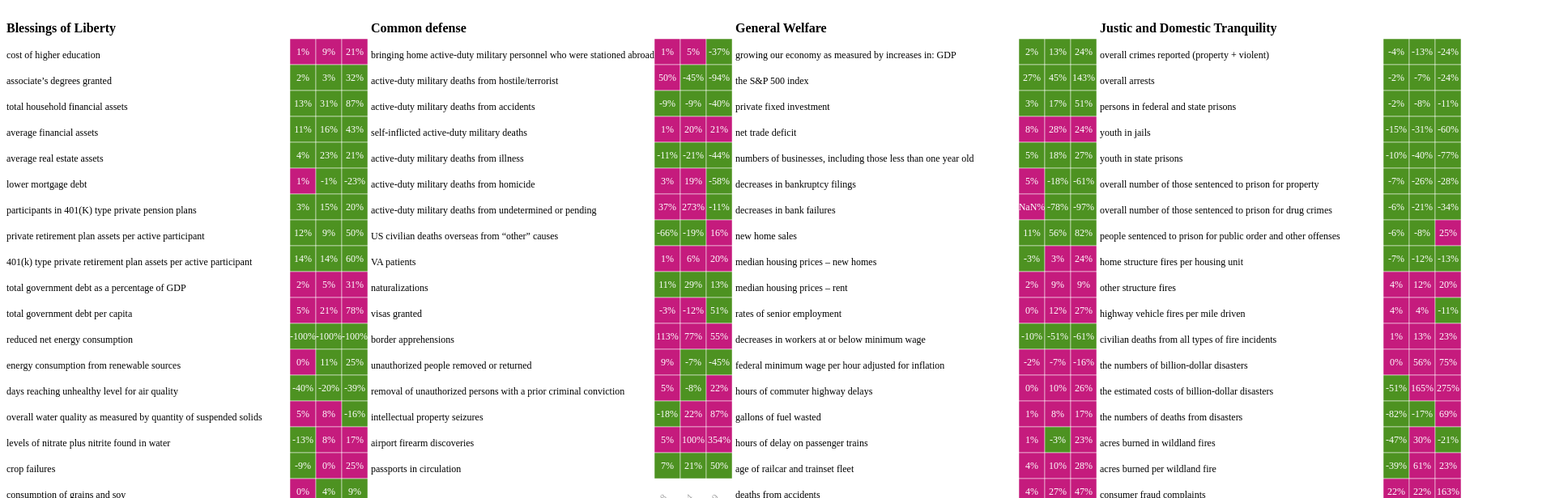
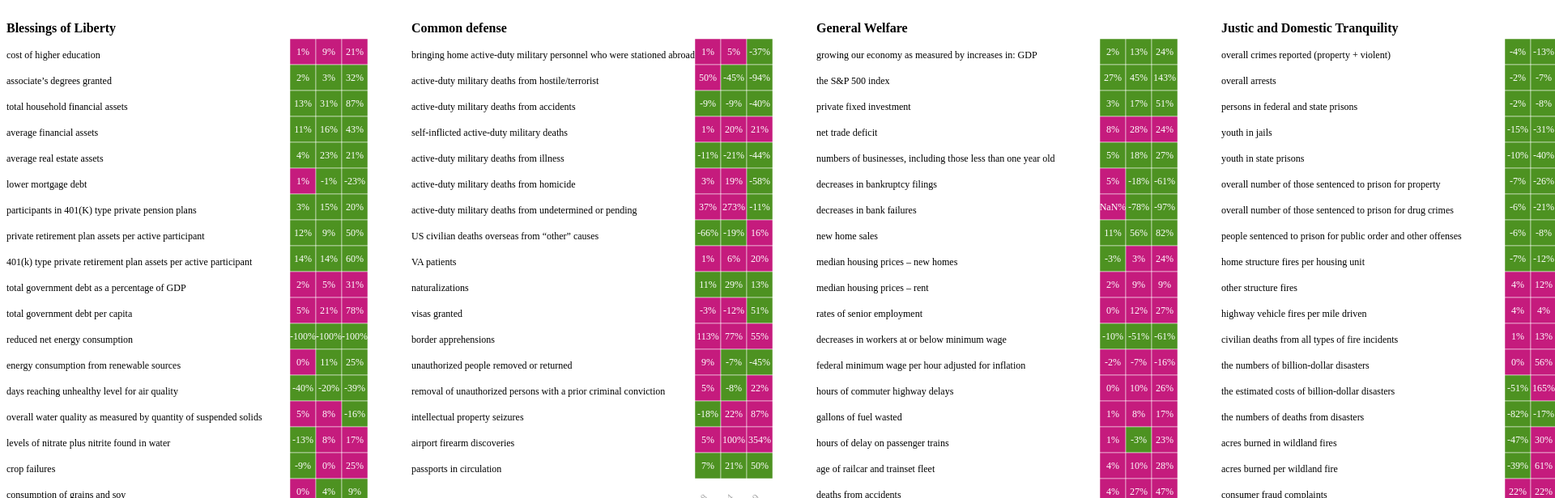
Before and after one commit to fernandob-usafacts/10k, a plain HTML site: page index.html in a window 1280 px wide. Shown: the top 616 px of the page at 81% size, 1920 px wide, since content can reach past the window. Drawn offline with Linux system fonts and the light colour scheme.

Commit message:
wider cols

```diff
--- a/index.html
+++ b/index.html
@@ -48,7 +48,7 @@
 
         const changeCols = indicators.columns.filter(d => d.includes('Change'));
         const yearCols = ['2009', '2014', '2018', '2019'];
-        const colWidth = 450;
+        const colWidth = 500;
         const positiveColor = '#4d9221',
           negativeColor = '#c51b7d';
 
```
